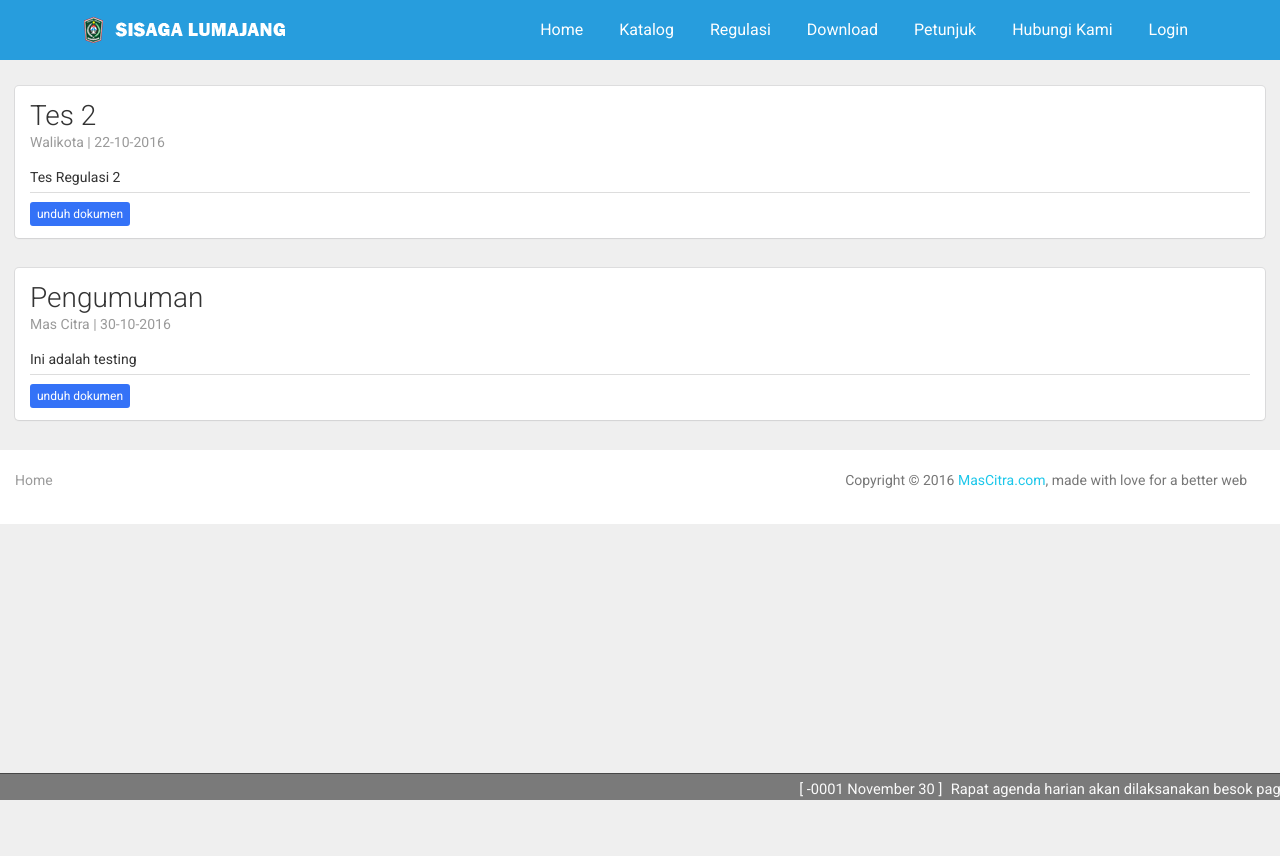
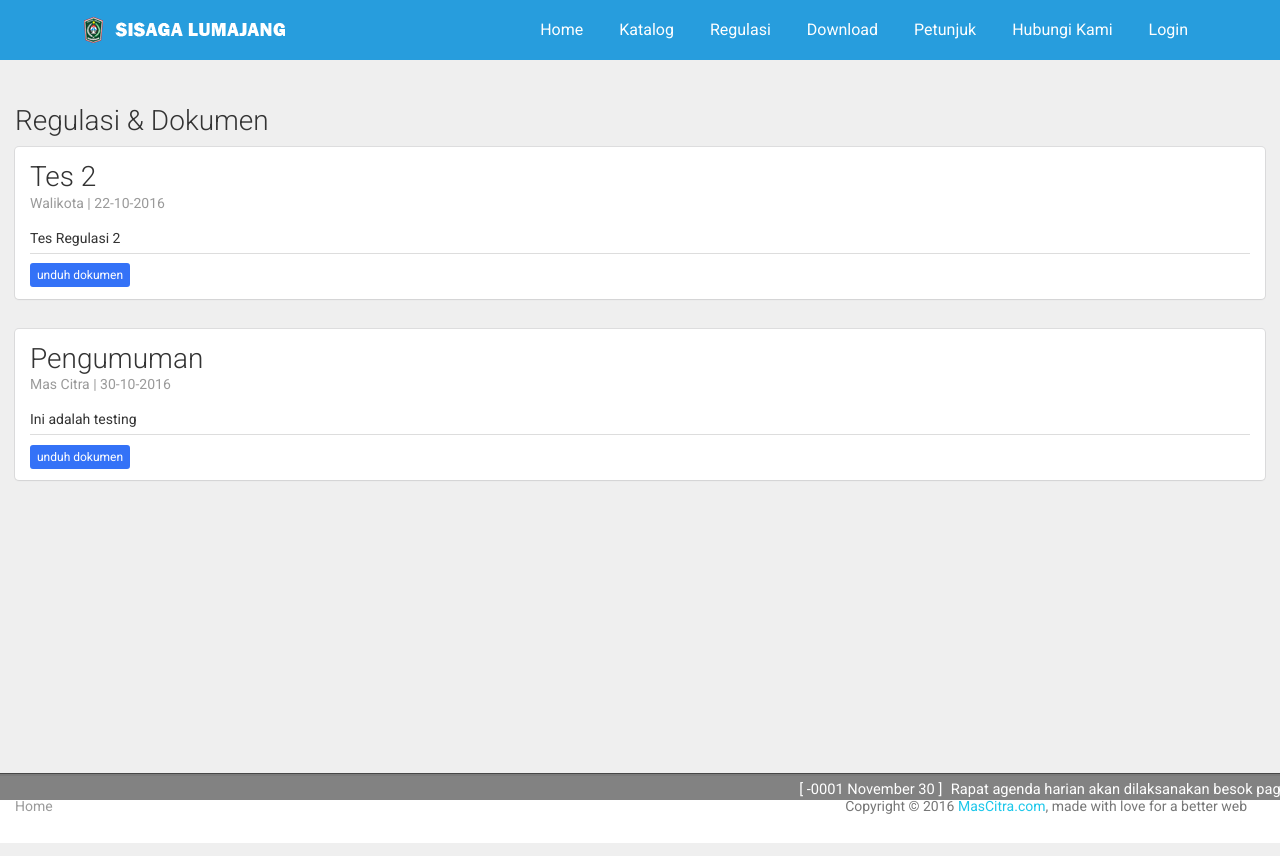
Before and after one commit to mascitra-com/dhs, a CodeIgniter app: page /database/index.php/homepage/regulasi in a window 1280 px wide. Run offline with CodeIgniter, Linux system fonts and the light colour scheme; data comes from the database, SQL or seed files in the repository.

Commit message:
perbaikan tampilan

```diff
--- a/application/views/homepage/_footer.php
+++ b/application/views/homepage/_footer.php
@@ -1,4 +1,4 @@
-<footer class="footer" style="padding-bottom: 1em">
+<footer class="footer">
     <div class="container-fluid">
         <nav class="pull-left">
             <ul>
--- a/application/views/homepage/_regulasi.php
+++ b/application/views/homepage/_regulasi.php
@@ -1,5 +1,6 @@
 <div class="row" style="margin-top: 30px;">
 	<div class="col-md-12">
+		<h3>Regulasi &amp Dokumen</h3>
 		<?php foreach($data as $key): ?>
 		<div class="card">
 			<div class="header">
--- a/application/views/homepage/css.php
+++ b/application/views/homepage/css.php
@@ -19,6 +19,8 @@
 
 <style type="text/css">
 	.wrapper{padding-bottom: 15px;}
+	.footer{padding-bottom: 0.5em}
+	#content{min-height: 90vh}
 	.pengumuman{
 		width: 100%;
 		height: 27px;
--- a/application/views/homepage/index.php
+++ b/application/views/homepage/index.php
@@ -8,9 +8,12 @@
 </head>
 <body>
 	<?php $this->load->view('homepage/navbar');?>
-<div class="container-fluid" style="margin-top: 4em">
+	<div class="container-fluid" id="content" style="margin-top: 4em">
 		<?php if (isset($content)): $this->load->view('homepage/_' . $content);endif;?>
 	</div>
+
+	<?php $this->load->view('homepage/_footer');?>
+
 	<?php $datestring = '%Y %F %d'; ?>
 	<div class="pengumuman">
 		<?php foreach ($info as $data): ?>
@@ -19,7 +22,6 @@
 		<?php endforeach; ?>
 	</div>
 
-<?php $this->load->view('homepage/_footer');?>
 	<?php $this->load->view('homepage/javascript');?>
 </body>
 </html>
--- a/application/views/katalog/index.php
+++ b/application/views/katalog/index.php
@@ -120,7 +120,7 @@ Tipe Z-A
                         </td>
                         <td>
                             <h5>
-                                <a href="<?=site_url('katalog')?>"><span class="badge">Kategori</span></a>
+                                <span class="badge">Kategori</span>
                                 <i class="fa fa-angle-double-right"></i>
                                 <a href="<?=site_url('katalog?kategori='.$brg->kode_kategori);?>"><span class="badge"><?= $brg->kategori ?></span></a>
                             </h5>
```
Lines whose indentation alone changed are shown as unchanged.
